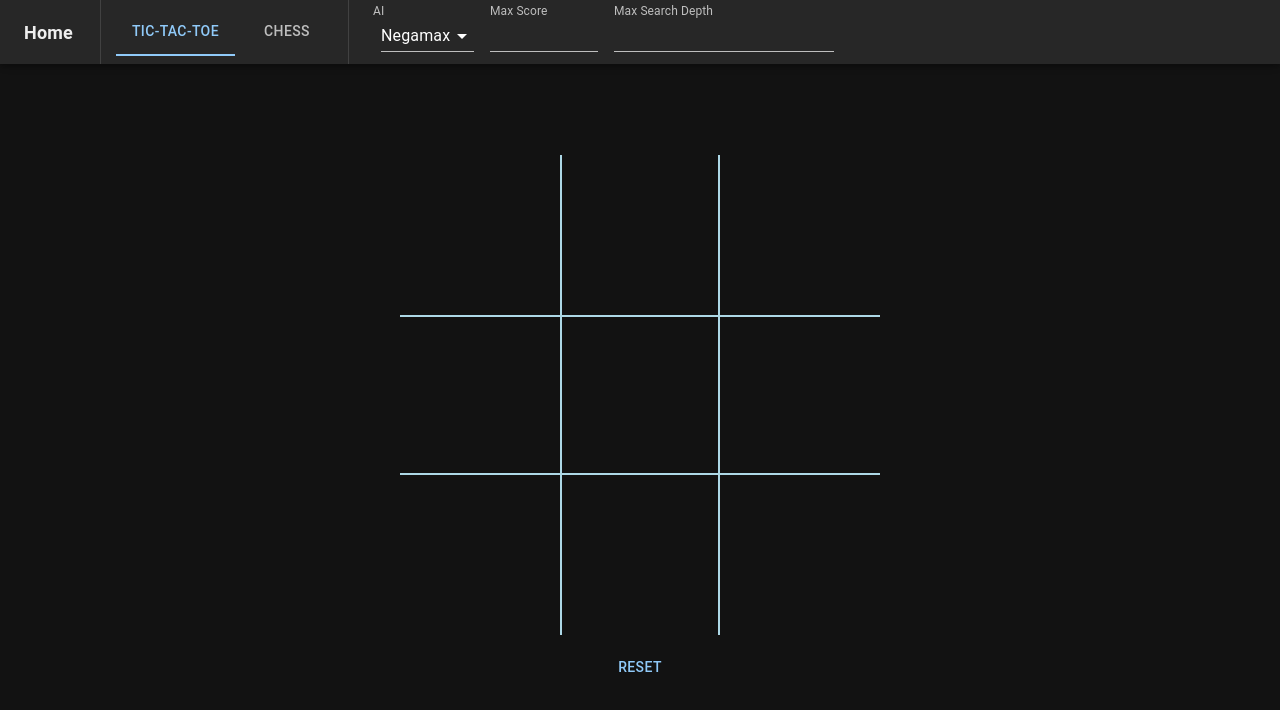
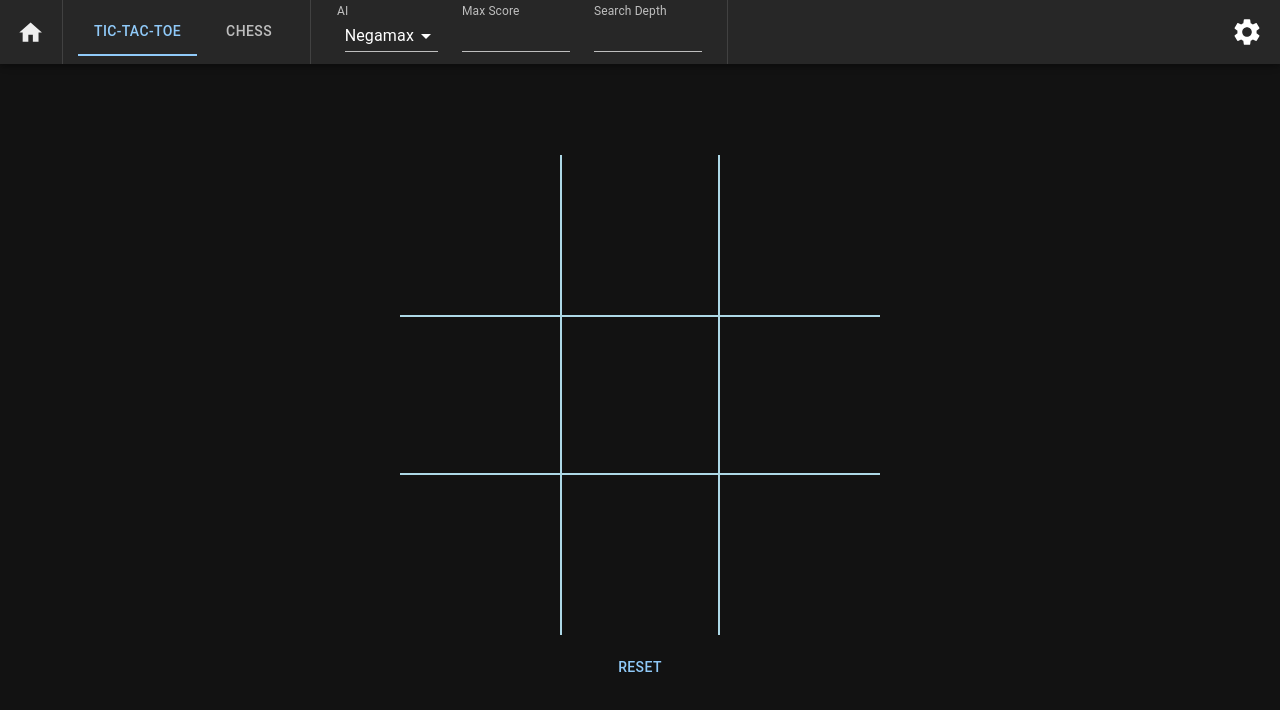
Before and after one commit to dakatk/ai-games, a React (Create React App) app: page /tictactoe in a window 1280 px wide. Shown: the top 710 px of the page. Built offline with nearby package versions, Linux system fonts and the light colour scheme.

Commit message:
Fixes bugs in form controls

```diff
--- a/src/app/App.scss
+++ b/src/app/App.scss
@@ -1,12 +1,21 @@
 .parent {
     .menu {
         display: block;
+
+        .menu-bar {
+            padding-left: 1.05em;
+            padding-right: 1.05em;
 
             .anchor {
                 color: #eee;
                 font-weight: bold;
                 text-decoration: none;
                 font-size: large;
+
+                .home-icon {
+                    margin-top: 0.3em;
+                    font-size: 1.7rem;
+                }
             }
 
             .divider {
@@ -20,10 +29,12 @@
                 z-index: -999;
             }
 
-        #max-score-input {
-            margin: 1;
-            margin-top: 0;
-            max-width: 12ch;
+            .settings-icon {
+                font-size: 2rem;
+                margin-left: auto;
+                order: 2;
+                cursor: pointer;
+            }
         }
     }
 
--- a/src/app/App.tsx
+++ b/src/app/App.tsx
@@ -15,6 +15,10 @@ import Typography from '@mui/material/Typography';
 import Divider from '@mui/material/Divider';
 import Tabs from '@mui/material/Tabs';
 import Tab from '@mui/material/Tab';
+
+// MUI icons
+import HomeIcon from '@mui/icons-material/Home';
+import SettingsIcon from '@mui/icons-material/Settings';
 
 // App context
 import { AppContext, AppContextData } from './AppContext';
@@ -118,7 +122,7 @@ export default class App extends AsyncComponent<any, AppState> {
             <Box className='parent'>
                 <Box className='menu'>
                     <AppBar component='nav'>
-                        <Toolbar>
+                        <Toolbar className='menu-bar'>
                             {this.renderAnchor()}
 
                             <Divider
@@ -134,7 +138,7 @@ export default class App extends AsyncComponent<any, AppState> {
                                 flexItem
                                 className='divider'
                                 orientation='vertical'
-                                sx={{ mr: '1.5em', ml: '1em' }}
+                                sx={{ mr: '1.6em', ml: '1em' }}
                             />
 
                             <ContextFormControls
@@ -143,6 +147,15 @@ export default class App extends AsyncComponent<any, AppState> {
                                     await this.setStateAsync({ context });
                                 }}
                             />
+
+                            <Divider
+                                flexItem
+                                className='divider'
+                                orientation='vertical'
+                                sx={{ ml: '1.1em' }}
+                            />
+
+                            <SettingsIcon className='settings-icon' />
                         </Toolbar>
                     </AppBar>
                 </Box>
@@ -165,9 +178,9 @@ export default class App extends AsyncComponent<any, AppState> {
                 to='/'
                 component={RouterLink}
                 className='anchor'
-                sx={{ mr: '1.5em', display: { xs: 'none', sm: 'block' } }}
+                sx={{ mr: '1em', display: { xs: 'none', sm: 'block' } }}
             >
-                Home
+                <HomeIcon className='home-icon' />
             </Typography>
         );
     }
--- a/src/app/ContextFormControls.scss
+++ b/src/app/ContextFormControls.scss
@@ -0,0 +1,6 @@
+.form-number-field {
+    margin: 1;
+    margin-top: 0;
+    max-width: 12ch;
+    margin-left: 1em;
+}
--- a/src/app/ContextFormControls.tsx
+++ b/src/app/ContextFormControls.tsx
@@ -58,13 +58,13 @@ export default class ContextFormControls extends React.Component<ContextFormProp
         [AiType.NEGAMAX]: [
             {
                 contextKey: 'searchDepth',
-                label: 'Max Search Depth'
+                label: 'Search Depth'
             }
         ],
         [AiType.MENACE]: [
             {
                 contextKey: 'defaultBeads',
-                label: 'Default Bead Count'
+                label: 'Bead Count'
             }
         ],
     };
@@ -147,6 +147,7 @@ export default class ContextFormControls extends React.Component<ContextFormProp
 
                     <TextField
                         id='max-score-input'
+                        className='form-number-field'
                         label='Max Score'
                         type='number'
                         InputLabelProps={{
@@ -170,7 +171,9 @@ export default class ContextFormControls extends React.Component<ContextFormProp
     private renderGenericFormControls(formControls: Array<GenericFormControl>): JSX.Element[] {
         return formControls.map((formControl: GenericFormControl) => (
             <TextField
+                key={formControl.contextKey}
                 id={formControl.label.toLowerCase().split(' ').join('-')}
+                className='form-number-field'
                 label={formControl.label}
                 type='number'
                 InputLabelProps={{
```
Lines whose indentation alone changed are shown as unchanged.
